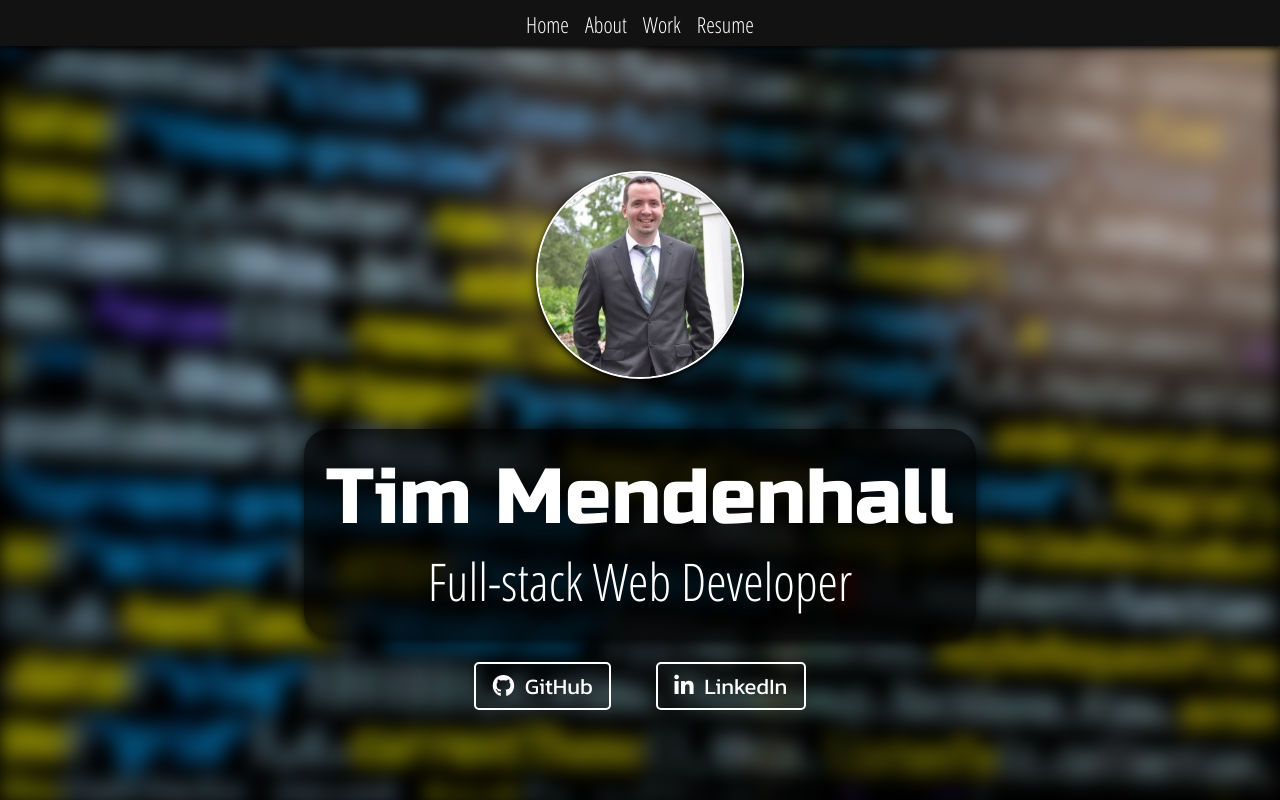
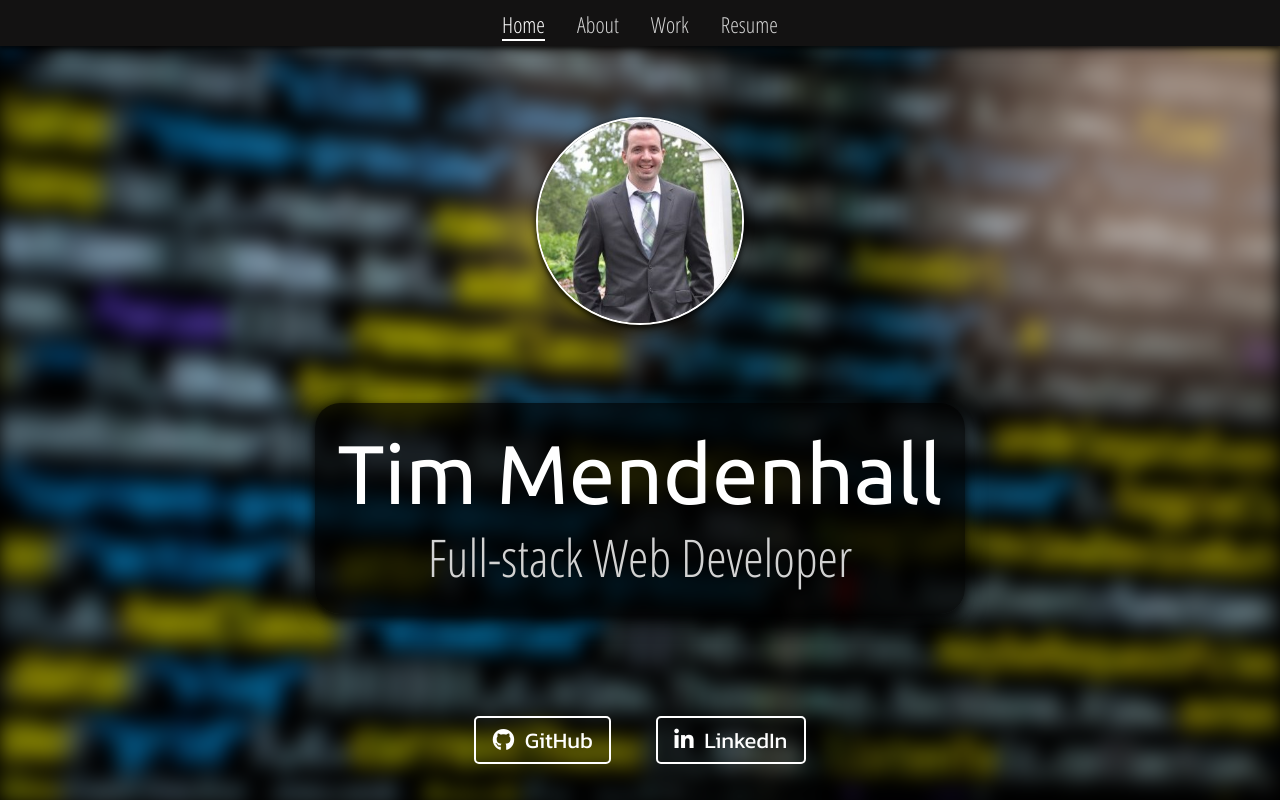
Before and after one commit to timmendenhall/timmendenhall.com, a React (Create React App) app: page / in a window 1280 px wide. Shown: the top 800 px of the page. Built offline with nearby package versions, Linux system fonts and the light colour scheme.

Commit message:
Updated name font, small style updates in nav bar

```diff
--- a/public/index.html
+++ b/public/index.html
@@ -8,7 +8,7 @@
     <link rel="preconnect" href="https://fonts.googleapis.com" />
     <link rel="preconnect" href="https://fonts.gstatic.com" crossorigin />
     <link
-      href="https://fonts.googleapis.com/css2?family=Russo+One&family=Kanit&family=Maven+Pro&family=Open+Sans+Condensed:wght@300&display=swap"
+      href="https://fonts.googleapis.com/css2?family=Kanit&family=Ubuntu&family=Open+Sans+Condensed:wght@300&display=swap"
       rel="stylesheet"
     />
     <!-- End Google Fonts -->
--- a/src/components/NavBar/NavBar.css
+++ b/src/components/NavBar/NavBar.css
@@ -13,10 +13,19 @@
 .nav-bar__container a {
   text-decoration: none;
   font-size: 0.85em;
-  padding: 1rem 0.5rem;
+  margin: 1rem;
 }
 
-.nav-bar__container a:link, a:visited {
+.nav-bar__container a.active, .nav-bar__container a.active:link, .nav-bar__container a.active:visited {
+  border-bottom:  2px solid #ffffff;
+  color: #ffffff;
+}
+
+.nav-bar__container a:link, .nav-bar__container a:visited {
+  color: #d2d2d2;
+}
+
+.nav-bar__container a:hover, .nav-bar__container a:active {
   color: #ffffff;
 }
 
--- a/src/components/NavBar/index.js
+++ b/src/components/NavBar/index.js
@@ -4,7 +4,9 @@ import './NavBar.css';
 export const NavBar = () => {
   return (
     <nav className="nav-bar__container">
-      <a href="/">Home</a>
+      <a href="/" className="active">
+        Home
+      </a>
       <a href="#about">About</a>
       <a href="#">Work</a>
       <a href="#">Resume</a>
--- a/src/components/Welcome/Welcome.css
+++ b/src/components/Welcome/Welcome.css
@@ -14,7 +14,7 @@
   border-radius: 50%;
   border: 2px solid #ffffff;
   z-index: 1;
-  margin-bottom: 50px;
+  margin-bottom: 3em;
   box-shadow: 0 2px 4px 0 rgba(0, 0, 0, 0.6), 0 3px 10px 0 rgba(0, 0, 0, 0.59);
   width: 8em;
 }
@@ -30,14 +30,16 @@
   padding: 0.85em;
   border-radius: 25px;
   box-shadow: 0 4px 8px 0 rgba(0, 0, 0, 0.6), 0 6px 20px 0 rgba(0, 0, 0, 0.59);
+  margin-bottom: 3em;
 }
 
 .welcome__card-greeting {
-  font-size: 3em;
-  font-family: 'Russo One', sans-serif;
+  font-size: 3.2em;
+  font-family: 'Ubuntu', sans-serif;
 }
 
 .welcome__card-greeting-small {
   font-size: 2em;
   font-family: 'Open Sans Condensed', sans-serif;
+  color: #d2d2d2;
 }
--- a/src/index.css
+++ b/src/index.css
@@ -11,14 +11,14 @@
 body {
   margin: 0;
   padding: 0;
-  font-family: 'Manrope', sans-serif;
+  font-family: 'Kanit', sans-serif;
   -webkit-font-smoothing: antialiased;
   -moz-osx-font-smoothing: grayscale;
   background-color: #000000;
 }
 
 h1, h2, h3, h4, h5 {
-  font-family: 'Russo One', sans-serif;
+  font-family: 'Ubuntu', sans-serif;
 }
 
 code {
```
